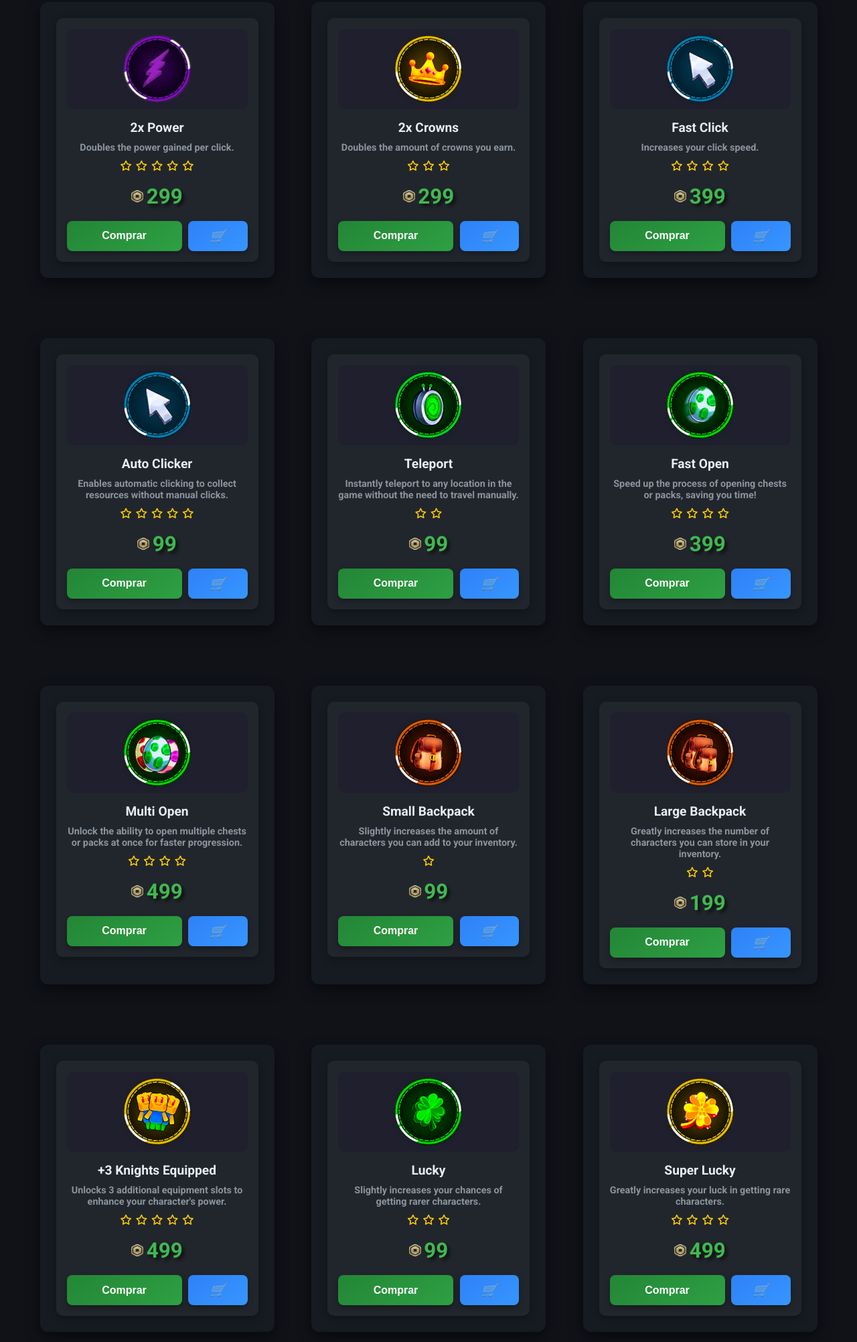
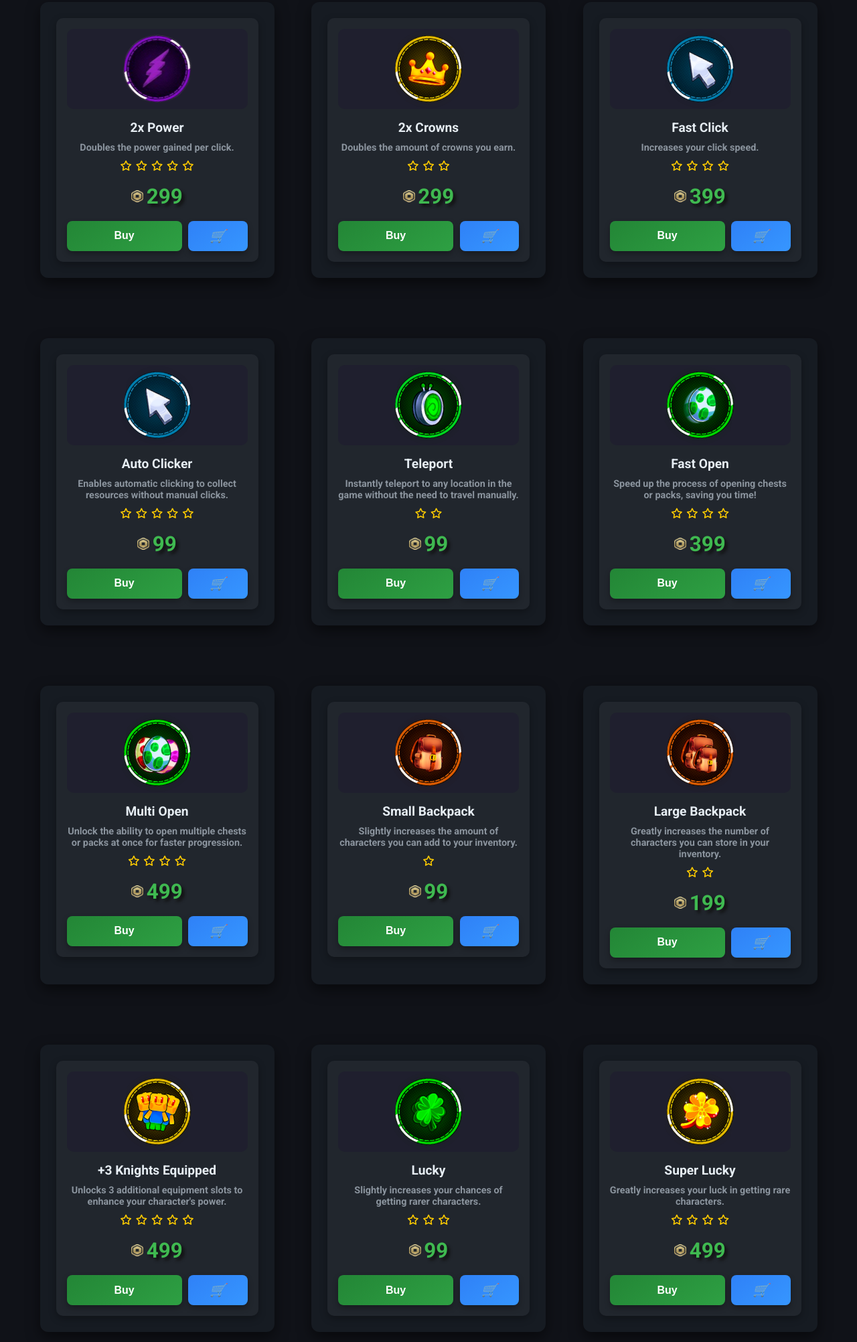
Before and after one commit to Baiano-Py/Anime-Dinasty, a plain HTML site: page index.html in a window 1280 px wide. Shown: the part 749-2753 px from the top of the page at 67% size. Drawn offline with nearby package versions, Linux system fonts and the light colour scheme.

Commit message:
update mobile-menu and button tradução buy no card

```diff
--- a/index.html
+++ b/index.html
@@ -98,7 +98,7 @@
                         <span class="current-price"><p>299</p></span>
                     </div>
                     <div class="btns">
-                        <button type="button" onclick="window.location.href='https://www.roblox.com/game-pass/884941905/2x-Power';" class="btn-buy">Comprar</button>
+                        <button type="button" onclick="window.location.href='https://www.roblox.com/game-pass/884941905/2x-Power';" class="btn-buy">Buy</button>
                         <button class="btn-cart"  onclick="toggleCardSelection(this, 299, '2x Power')"><i>🛒</i></button>
                     </div>
                 </div>
@@ -125,7 +125,7 @@
                         <span class="current-price"><p>299</p></span>
                     </div>
                     <div class="btns">
-                        <button class="btn-buy" type="button" onclick="window.location.href='https://www.roblox.com/game-pass/885442023/2x-Crowns';">Comprar</button>
+                        <button class="btn-buy" type="button" onclick="window.location.href='https://www.roblox.com/game-pass/885442023/2x-Crowns';">Buy</button>
                         <button class="btn-cart" onclick="toggleCardSelection(this, 299,'2x Crowns')" ><i>🛒</i></button>
                     </div>
                 </div>
@@ -152,7 +152,7 @@
                         <span class="current-price"><p>399</p></span>
                     </div>
                     <div class="btns">
-                        <button class="btn-buy" type="button" onclick="window.location.href='https://www.roblox.com/game-pass/911223617/Magnet';">Comprar</button>
+                        <button class="btn-buy" type="button" onclick="window.location.href='https://www.roblox.com/game-pass/911223617/Magnet';">Buy</button>
                         <button class="btn-cart" onclick="toggleCardSelection(this, 399, 'Fast Click')"><i>🛒</i></button>
                     </div>
                 </div>
@@ -181,7 +181,7 @@
                         <span class="current-price"><p>99</p></span>
                     </div>
                     <div class="btns">
-                        <button class="btn-buy" type="button" onclick="window.location.href='https://www.roblox.com/game-pass/911881168/Auto-Clicker';">Comprar</button>
+                        <button class="btn-buy" type="button" onclick="window.location.href='https://www.roblox.com/game-pass/911881168/Auto-Clicker';">Buy</button>
                         <button class="btn-cart" onclick="toggleCardSelection(this, 99, 'Auto Clicker')"><i>🛒</i></button>
                     </div>
                 </div>
@@ -207,7 +207,7 @@
                         <span class="current-price"><p>99</p></span>
                     </div>
                     <div class="btns">
-                        <button class="btn-buy" type="button" onclick="window.location.href='https://www.roblox.com/game-pass/935382751/Teleport';">Comprar</button>
+                        <button class="btn-buy" type="button" onclick="window.location.href='https://www.roblox.com/game-pass/935382751/Teleport';">Buy</button>
                         <button class="btn-cart" onclick="toggleCardSelection(this, 99, 'Teleport')"><i>🛒</i></button>
                     </div>
                 </div>
@@ -236,7 +236,7 @@
                         <span class="current-price"><p>399</p></span>
                     </div>
                     <div class="btns">
-                        <button class="btn-buy" type="button" onclick="window.location.href='https://www.roblox.com/game-pass/935262791/Fast-Open';">Comprar</button>
+                        <button class="btn-buy" type="button" onclick="window.location.href='https://www.roblox.com/game-pass/935262791/Fast-Open';">Buy</button>
                         <button class="btn-cart" onclick="toggleCardSelection(this, 399, 'Fast Open')"><i>🛒</i></button>
                     </div>
                 </div>
@@ -264,7 +264,7 @@
                         <span class="current-price"><p>499</p></span>
                     </div>
                     <div class="btns">
-                        <button class="btn-buy" type="button" onclick="window.location.href='https://www.roblox.com/game-pass/935678687/Multi-Open';">Comprar</button>
+                        <button class="btn-buy" type="button" onclick="window.location.href='https://www.roblox.com/game-pass/935678687/Multi-Open';">Buy</button>
                         <button class="btn-cart" onclick="toggleCardSelection(this, 499, 'Multi Open')"><i>🛒</i></button>
                     </div>
                 </div>
@@ -290,7 +290,7 @@
                         <span class="current-price"><p>99</p></span>
                     </div>
                     <div class="btns">
-                        <button class="btn-buy" type="button" onclick="window.location.href='https://www.roblox.com/game-pass/935438789/Small-Bag';">Comprar</button>
+                        <button class="btn-buy" type="button" onclick="window.location.href='https://www.roblox.com/game-pass/935438789/Small-Bag';">Buy</button>
                         <button class="btn-cart" onclick="toggleCardSelection(this, 99, 'Small Backpack')"><i>🛒</i></button>
                     </div>
                 </div>
@@ -317,7 +317,7 @@
                         <span class="current-price"><p>199</p></span>
                     </div>
                     <div class="btns">
-                        <button class="btn-buy" type="button" onclick="window.location.href='https://www.roblox.com/game-pass/935068874/Large-Backpack';">Comprar</button>
+                        <button class="btn-buy" type="button" onclick="window.location.href='https://www.roblox.com/game-pass/935068874/Large-Backpack';">Buy</button>
                         <button class="btn-cart" onclick="toggleCardSelection(this, 199, 'Large Backpack')"><i>🛒</i></button>
                     </div>
                 </div>
@@ -348,7 +348,7 @@
                         <span class="current-price"><p>499</p></span>
                     </div>
                     <div class="btns">
-                        <button class="btn-buy" type="button" onclick="window.location.href='https://www.roblox.com/game-pass/935566598/3-Knights-Equipped';">Comprar</button>
+                        <button class="btn-buy" type="button" onclick="window.location.href='https://www.roblox.com/game-pass/935566598/3-Knights-Equipped';">Buy</button>
                         <button class="btn-cart" onclick="toggleCardSelection(this, 499, '+3 Knights Equipped')"><i>🛒</i></button>
                     </div>
                 </div>
@@ -376,7 +376,7 @@
                         <span class="current-price"><p>99</p></span>
                     </div>
                     <div class="btns">
-                        <button class="btn-buy" type="button" onclick="window.location.href='https://www.roblox.com/game-pass/935130860/Lucky';">Comprar</button>
+                        <button class="btn-buy" type="button" onclick="window.location.href='https://www.roblox.com/game-pass/935130860/Lucky';">Buy</button>
                         <button class="btn-cart" onclick="toggleCardSelection(this, 99, 'Lucky')"><i>🛒</i></button>
                     </div>
                 </div>
@@ -405,7 +405,7 @@
                         <span class="current-price"><p>499</p></span>
                     </div>
                     <div class="btns">
-                        <button class="btn-buy" type="button" onclick="window.location.href='https://www.roblox.com/game-pass/935054006/Super-Lucky';">Comprar</button>
+                        <button class="btn-buy" type="button" onclick="window.location.href='https://www.roblox.com/game-pass/935054006/Super-Lucky';">Buy</button>
                         <button class="btn-cart" onclick="toggleCardSelection(this, 499, 'Super Lucky')"><i>🛒</i></button>
                     </div>
                 </div>
--- a/js/script.js
+++ b/js/script.js
@@ -22,14 +22,19 @@ mobileMenu.addEventListener('click', () => {
     if (navMenu.classList.contains('show')) {
         newsMobile.style.visibility = 'visible';
         newsMobile.style.pointerEvents = 'auto';
+        newsIcon.style.display = 'none';
     } else {
         newsMobile.style.visibility = 'hidden';
         newsMobile.style.pointerEvents = 'none';
+        newsIcon.style.display = 'flex';
     }
 
-    newsIcon.style.display = navMenu.classList.contains('show') ? 'none' : 'flex';
     mobileMenu.classList.toggle('open');
-    document.body.classList.toggle('no-scroll');
+
+    // Remove 'no-scroll' ao abrir o menu mobile
+    if (document.body.classList.contains('no-scroll')) {
+        document.body.classList.remove('no-scroll');
+    }
 });
 
 // Evento para cada link de navegação
@@ -38,14 +43,14 @@ navLinks.forEach(link => {
         closeMenu();
     });
 });
+
 let selectedCount = 0;
 let totalRobux = 0;
 let cartItems = []; // Armazenar os itens selecionados
 
 // Função para alternar a seleção dos cards
 function toggleCardSelection(button, price, name) {
-    // Encontra o card que contém o botão clicado
-    const card = button.closest('.wrapper'); // Assuming the button is inside a .card div
+    const card = button.closest('.wrapper'); // Encontra o card que contém o botão clicado
     const image = card.querySelector('img'); // Pega o <img> dentro do card
 
     if (image) {
@@ -136,24 +141,18 @@ function openModal() {
 
 // Função para remover um item do carrinho
 function removeItem(name, price) {
-    // Remove o item da lista de carrinho
-    cartItems = cartItems.filter(item => item.name !== name);
-
-    // Atualiza o contador de itens e o total de Robux
+    cartItems = cartItems.filter(item => item.name !== name); // Remove o item
     selectedCount--;
     totalRobux -= price;
 
-    // Atualiza o contador
+    // Atualiza o contador e o modal
     updateCounter();
-
-    // Atualiza o modal com a nova lista
     openModal();
 }
 
 // Função para fechar o modal
 function closeModal() {
     document.getElementById('modal').style.display = 'none';
-    resetSelection();
 
     // Ativa novamente o scroll do body
     document.body.classList.remove('no-scroll');
```
